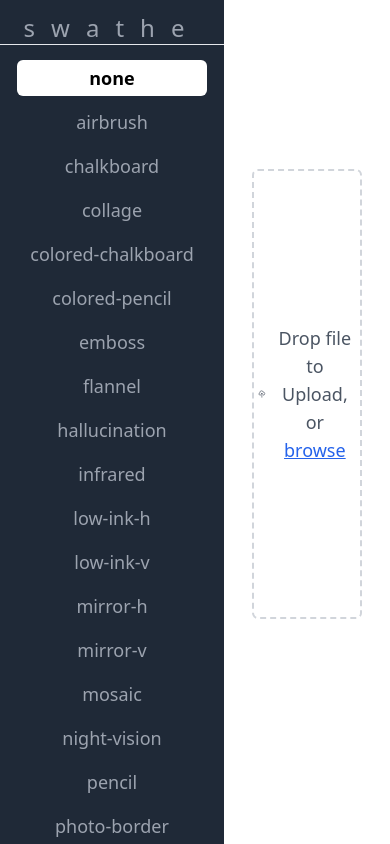
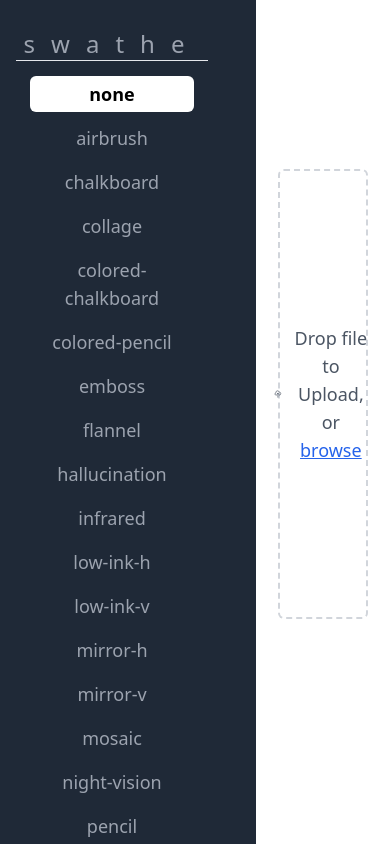
Before and after one commit to cdrani/swathe, a SvelteKit app: page / in a window 390 px wide. Built offline with nearby package versions, Linux system fonts and the light colour scheme.

Commit message:
feat: settings ui + layout update (#9)

```diff
--- a/src/app.css
+++ b/src/app.css
@@ -5,6 +5,14 @@
 @layer components {
     .selection {
         @apply font-bold text-black rounded-md bg-white;
+    }
+
+    .setting-v {
+        @apply h-36 w-12 justify-start;
+    }
+
+    .setting-h {
+        @apply h-12 w-36 justify-center;
     }
 
     .image {
--- a/src/lib/components/FileUpload.svelte
+++ b/src/lib/components/FileUpload.svelte
@@ -29,7 +29,9 @@
     }
 </script>
 
-<div class="relative bg-white overflow-auto grid grid-cols-6 grid-rows-5 mx-auto w-full h-screen place-content-center">
+<div
+    class="relative bg-white overflow-auto grid grid-cols-6 grid-rows-5 mx-auto w-full h-screen place-content-center"
+>
     <section
         aria-label="upload"
         on:dragover|preventDefault
--- a/src/lib/components/Modal.svelte
+++ b/src/lib/components/Modal.svelte
@@ -26,13 +26,13 @@
     aria-modal="true"
     class="fixed w-full h-full {visible
         ? 'block overflow-y-hidden'
-        : 'hidden overflow-y-auto'} z-20 inset-0 bg-gray-900 bg-opacity-80 flex w-full content-center place-content-center"
+        : 'hidden overflow-y-hidden'} z-20 inset-0 bg-gray-900 bg-opacity-80 flex w-full content-center place-content-center"
 >
     <div
-        class="absolute top-1/2 -translate-y-1/2 z-50 w-11/12 xl:w-full max-w-screen-xl px-10 xl:max-w-screen-2xl bg-transparent h-full"
+        class="absolute top-1/2 -translate-y-1/2 z-50 w-11/12 max-w-screen-xl xl:max-w-screen-2xl bg-transparent h-full"
     >
-        <div class="relative top-1/2 -translate-y-1/2 flex w-full">
-            <div class="absolute -top-14 -right-0 flex z-20">
+        <div class="relative top-1/2 -translate-y-1/2 flex w-full xl:w-full">
+            <div class="absolute -top-12 -right-0 flex z-20 mb-4">
                 <ViewActionButtons {effect} />
             </div>
 
--- /dev/null
+++ b/src/lib/components/Settings.svelte
@@ -0,0 +1,77 @@
+<script lang="ts">
+    import { view } from '../../stores/view'
+    import { imageURL } from '../../stores/image'
+    import { selection } from '../../stores/effect'
+
+    export let vertical: boolean = false
+
+    function clearFile() {
+        imageURL.set('')
+        selection.set('none')
+    }
+
+    function setView(newView: 'preview' | 'gallery') {
+        view.set(newView)
+    }
+
+    $: dir = vertical ? 'col' : 'row'
+    $: space = vertical ? 'y' : 'x'
+</script>
+
+<div
+    class="flex absolute clear-right left-2"
+    class:setting-h={!vertical}
+    class:setting-v={vertical}
+>
+    <div
+        class="fixed top-6 flex flex-{dir} content-center justify-between space-{space}-2 items-center h-fit"
+    >
+        <button
+            on:click|preventDefault={clearFile}
+            class="inline-flex rounded-full place-content-center justify-end"
+        >
+            <svg
+                viewBox="0 0 24 24"
+                xmlns="http://www.w3.org/2000/svg"
+                class="fill-white w-6 h-6 md:w-8 md:h-8 lg:w-10 lg:h-10 bg-gray-800 p-1 rounded-md"
+            >
+                <path d="m0 0h24v24h-24z" fill="none" />
+                <path
+                    d="m18.3 5.71c-.39-.39-1.02-.39-1.41 0l-4.89 4.88-4.89-4.89c-.39-.39-1.02-.39-1.41 0s-.39 1.02 0 1.41l4.89 4.89-4.89 4.89c-.39.39-.39 1.02 0 1.41s1.02.39 1.41 0l4.89-4.89 4.89 4.89c.39.39 1.02.39 1.41 0s.39-1.02 0-1.41l-4.89-4.89 4.89-4.89c.38-.38.38-1.02 0-1.4z"
+                />
+            </svg>
+        </button>
+
+        <button
+            on:click={() => setView('gallery')}
+            class="inline-flex rounded-full place-content-center justify-end"
+        >
+            <svg
+                viewBox="-50 -50 500 500"
+                xmlns="http://www.w3.org/2000/svg"
+                class="fill-white w-6 h-6 md:w-8 md:h-8 lg:w-10 lg:h-10 bg-gray-800 p-1 rounded-md"
+            >
+                <path
+                    d="m0 0v188.57227h188.57227v-188.57227zm211.42773 0v188.57227h188.57227v-188.57227zm-186.42773 25h138.57227v138.57227h-138.57227zm211.42773 0h138.57227v138.57227h-138.57227zm-236.42773 186.42969v188.57031h188.57227v-188.57031zm211.42773 0v188.57031h188.57227v-188.57031zm-186.42773 25h138.57227v138.57031h-138.57227zm211.42773 0h138.57227v138.57031h-138.57227z"
+                />
+            </svg>
+        </button>
+
+        <button
+            on:click={() => setView('preview')}
+            class="inline-flex rounded-full place-content-center justify-end"
+        >
+            <svg
+                viewBox="0 0 512 512"
+                xmlns="http://www.w3.org/2000/svg"
+                class="fill-white w-6 h-6 md:w-8 md:h-8 lg:w-10 lg:h-10 bg-gray-800 p-1 rounded-md"
+            >
+                <path
+                    fill="white"
+                    d="M36,416H476a20.023,20.023,0,0,0,20-20V116a20.023,20.023,0,0,0-20-20H36a20.023,20.023,0,0,0-20,20V396A20.023,20.023,0,0,0,36,416ZM48,128H464V384H48Z"
+                    class="ci-primary"
+                />
+            </svg>
+        </button>
+    </div>
+</div>
--- a/src/lib/components/Sidebar.svelte
+++ b/src/lib/components/Sidebar.svelte
@@ -17,9 +17,9 @@
 </script>
 
 <aside
-    class="relative flex-col h-dvh space-between place-content-center items-center min-w-56 w-1/5 xl:w-4 bg-gray-800 text-gray-400 overflow-hidden overscroll-contain"
+    class="fixed flex-col h-dvh space-between place-content-center items-center w-48 md:w-56 bg-gray-800 text-gray-400 overflow-hidden overscroll-contain"
 >
-    <div class="absolute top-0 flex-col w-full items-center pt-3 mb-2 bottom-2">
+    <div class="absolute top-0 flex-col w-full justify-center pt-3 mb-2 bottom-2">
         <h2 class="text-2xl text-center lowercase tracking-[16px]">Swathe</h2>
         <hr class="w-full" />
     </div>
--- a/src/lib/components/ViewActionButtons.svelte
+++ b/src/lib/components/ViewActionButtons.svelte
@@ -6,7 +6,7 @@
     export let effect: string = ''
     export let small: boolean = false
 
-    const wh = small ? 7 : 9
+    const wh = small ? 3 : 6
 
     function parseNum(num: number) {
         return parseInt(`${num}`, 10)
@@ -57,17 +57,13 @@
     $: visible = $modal.visible
 </script>
 
-<div class="relative flex items-center justify-center mb-2">
+<div class="relative flex items-center justify-end w-full h-{wh} mb-1">
     <button
         type="button"
         on:click={downloadImage}
-        class="inline-flex items-center p-{small ? 1 :2} bg-gray-800 aspect-square w-{wh} mr-2"
+        class="flex bg-gray-900 rounded-md p-1.5 place-content-center items-center justify-center mr-2"
     >
-        <svg
-            viewBox="0 0 16 16"
-            xmlns="http://www.w3.org/2000/svg"
-            class="fill-white w-{wh - (small ? 2 : 3)} h-{wh - (small ? 2 : 3)}"
-        >
+        <svg viewBox="0 0 16 16" class="fill-white w-{wh}" xmlns="http://www.w3.org/2000/svg">
             <path d="m0 0h16v16h-16z" fill="none" />
             <path
                 d="m12.706 8.294-1.416-1.416-2.29 2.294v-9.172h-2v9.172l-2.294-2.294-1.415 1.416 4.709 4.706zm3.294 5.706h-16v2h16z"
@@ -78,15 +74,10 @@
     <button
         aria-label={effect}
         on:click|stopPropagation={openModal}
-        class="inline-flex items-center place-content-center p-{small ? 1 : 2} bg-gray-800 aspect-square w-{wh}"
+        class="flex bg-gray-900 rounded-md p-1.5 place-content-center items-center justify-center"
         class:hidden={visible}
     >
-        <svg
-            viewBox="0 0 448 512"
-            xmlns="http://www.w3.org/2000/svg"
-            class="fill-white w-{wh - (small ? 2 : 3)} h-{wh - (small ? 2 : 3)}"
-
-        >
+        <svg viewBox="0 30 448 448" class="fill-white w-{wh}" xmlns="http://www.w3.org/2000/svg">
             <path
                 d="m0 180v-124c0-13.3 10.7-24 24-24h124c6.6 0 12 5.4 12 12v40c0 6.6-5.4 12-12 12h-84v84c0 6.6-5.4 12-12 12h-40c-6.6 0-12-5.4-12-12zm288-136v40c0 6.6 5.4 12 12 12h84v84c0 6.6 5.4 12 12 12h40c6.6 0 12-5.4 12-12v-124c0-13.3-10.7-24-24-24h-124c-6.6 0-12 5.4-12 12zm148 276h-40c-6.6 0-12 5.4-12 12v84h-84c-6.6 0-12 5.4-12 12v40c0 6.6 5.4 12 12 12h124c13.3 0 24-10.7 24-24v-124c0-6.6-5.4-12-12-12zm-276 148v-40c0-6.6-5.4-12-12-12h-84v-84c0-6.6-5.4-12-12-12h-40c-6.6 0-12 5.4-12 12v124c0 13.3 10.7 24 24 24h124c6.6 0 12-5.4 12-12z"
             />
@@ -96,14 +87,10 @@
     <button
         type="button"
         on:click={closeModal}
-        class="inline-flex place-content-center p-{small ? 1 : 2} bg-gray-800 aspect-square w-{wh}"
+        class="flex bg-gray-900 rounded-md p-1.5 place-content-center items-center justify-center"
         class:hidden={!visible}
     >
-        <svg
-            viewBox="0 0 448 512"
-            xmlns="http://www.w3.org/2000/svg"
-            class="fill-white w-{wh - 3} h-{wh - 3}"
-        >
+        <svg viewBox="0 30 448 448" class="fill-white w-{wh}" xmlns="http://www.w3.org/2000/svg">
             <path
                 d="m436 192h-124c-13.3 0-24-10.7-24-24v-124c0-6.6 5.4-12 12-12h40c6.6 0 12 5.4 12 12v84h84c6.6 0 12 5.4 12 12v40c0 6.6-5.4 12-12 12zm-276-24v-124c0-6.6-5.4-12-12-12h-40c-6.6 0-12 5.4-12 12v84h-84c-6.6 0-12 5.4-12 12v40c0 6.6 5.4 12 12 12h124c13.3 0 24-10.7 24-24zm0 300v-124c0-13.3-10.7-24-24-24h-124c-6.6 0-12 5.4-12 12v40c0 6.6 5.4 12 12 12h84v84c0 6.6 5.4 12 12 12h40c6.6 0 12-5.4 12-12zm192 0v-84h84c6.6 0 12-5.4 12-12v-40c0-6.6-5.4-12-12-12h-124c-13.3 0-24 10.7-24 24v124c0 6.6 5.4 12 12 12h40c6.6 0 12-5.4 12-12z"
             />
--- a/src/lib/views/Gallery.svelte
+++ b/src/lib/views/Gallery.svelte
@@ -7,13 +7,11 @@
 </script>
 
 <div
-    class="overflow-auto bg-white relative w-full h-screen p-4 md:p-6 lg:p-8 xl:p-12 grid place-content-start grid-cols-1 sm:grid-cols-2 md:grid-cols-3 lg:grid-cols-4 gap-4 lg:gap-6"
+    class="bg-white w-full p-4 md:p-6 md:ml-6 lg:p-8 xl:p-12 grid place-content-start grid-cols-1 md:grid-cols-2 lg:grid-cols-3 2xl:grid-cols-4 gap-4 lg:gap-6"
 >
     {#each effectsList as effect (`grid-${effect}`)}
-        <div class="container">
-            <div class="flex justify-end">
-                <ViewActionButtons small {effect} />
-            </div>
+        <div class="flex-col justify-between content-center">
+            <ViewActionButtons small {effect} />
             <ImagePreview {effect} {src} />
         </div>
     {/each}
--- a/src/lib/views/Preview.svelte
+++ b/src/lib/views/Preview.svelte
@@ -6,12 +6,10 @@
     export let effect = 'none'
 </script>
 
-<div class="relative flex-col bg-white w-full h-screen place-content-center overflow-auto p-4 lg:p-6 xl:p-8">
-    <div class="relative flex w-full justify-end m2-4">
-        <ViewActionButtons {effect} />
-    </div>
+<div class="flex-col bg-white w-full h-screen place-content-center overflow-auto p-4 lg:p-6 xl:p-8">
+    <ViewActionButtons {effect} />
 
-    <div class="grid grid-cols-8 place-content-center gap-4 lg:gap-6 xl:gap-8 w-full">
+    <div class="pt-4 grid grid-cols-8 place-content-center gap-4 lg:gap-6 xl:gap-8 w-full">
         <div class="w-full row-span-2 col-span-2">
             <ImagePreview id="preview" effect="none" {src} />
         </div>
--- a/src/routes/+page.svelte
+++ b/src/routes/+page.svelte
@@ -10,12 +10,18 @@
     import Modal from '$lib/components/Modal.svelte'
     import Sidebar from '$lib/components/Sidebar.svelte'
     import FileUpload from '$lib/components/FileUpload.svelte'
+    import Settings from '$lib/components/Settings.svelte'
 </script>
 
-<div class="absolute flex content-center w-full mx-auto max-h-screen place-content-center">
-    <div class="relative flex w-full h-screen max-w-screen-2xl">
+<div class="mx-auto max-w-[90rem] h-screen">
+    <div class="relative flex flex-1 w-full overflow-hidden">
+        <div class="absolute inset-0 right-auto left-0 bg-gray-800 w-44 md:w-48 p-4">
             <Sidebar />
+        </div>
 
+        <div class="min-h-screen bg-white relative flex flex-1 ml-[16rem] w-full overflow-y-auto">
+            <Settings vertical={$view == 'gallery'} />
+            <main class="flex flex-1 bg-white">
                 {#if !$imageURL}
                     <FileUpload />
                 {:else}
@@ -26,11 +32,13 @@
                         <Preview src={$imageURL} effect={$selection} />
                     {/if}
                 {/if}
+            </main>
+        </div>
     </div>
 </div>
 
 <style lang="postcss">
     :global(body) {
-        @apply overflow-hidden bg-gray-800;
+        @apply bg-gray-800;
     }
 </style>
```
Lines whose indentation alone changed are shown as unchanged.
